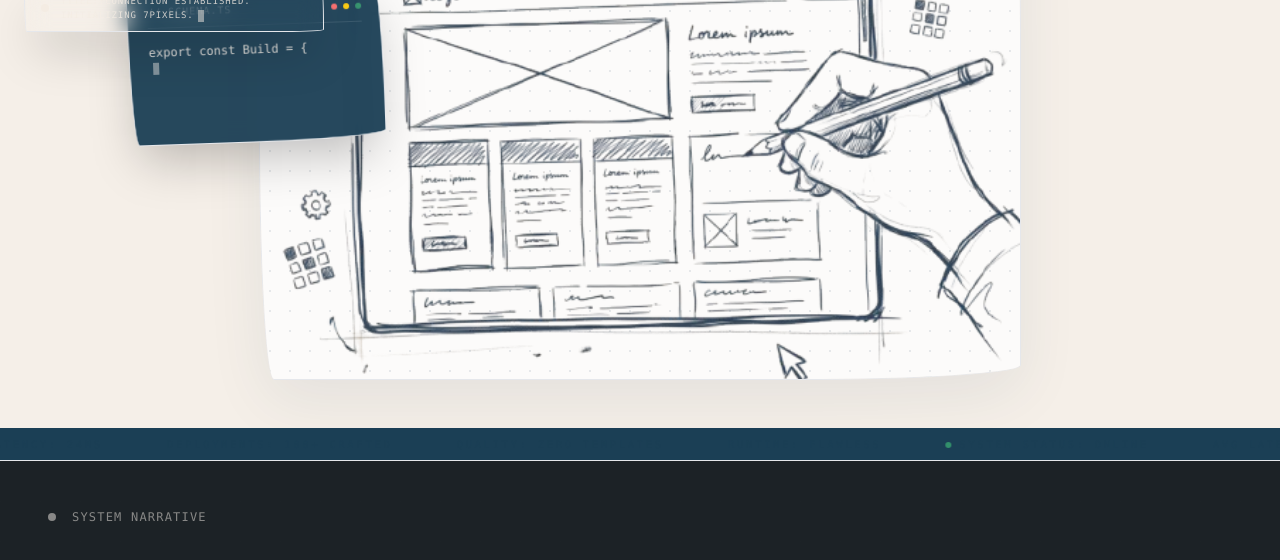
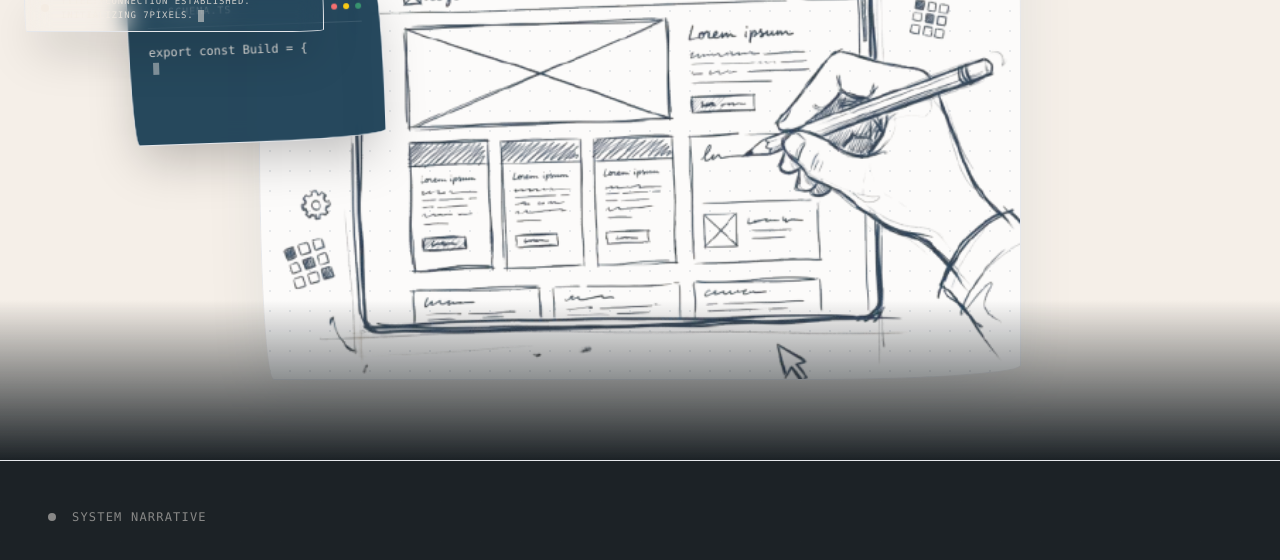
Before and after one commit to 7pixels-xyz/7pixels-main-website, a Next.js app: page / in a window 1280 px wide. Shown: the part 744-1304 px from the top of the page. Built offline with nearby package versions, Linux system fonts and the light colour scheme; a web font is replaced by a local one.

Commit message:
feat(ui): stripped legacy marquee component and mapped a seamless linear gradient bridging the hero component natively into the dark mode manifesto container

```diff
--- a/src/components/Hero.tsx
+++ b/src/components/Hero.tsx
@@ -284,30 +284,8 @@ export default function Hero() {
                 </div>
             </div>
 
-            {/* Marquee System Status Trust Bar */}
-            <div className="absolute bottom-0 left-0 w-full h-8 bg-[#1b3f55] border-t border-brandBlue flex items-center overflow-hidden z-40">
-                <motion.div
-                    className="flex whitespace-nowrap text-cream/80 font-mono text-[10px] uppercase tracking-[0.3em]"
-                    animate={{ x: ["0%", "-50%"] }}
-                    transition={{ repeat: Infinity, ease: "linear", duration: 25 }}
-                >
-                    <div className="flex gap-16 px-8 items-center">
-                        <span className="flex items-center gap-2"><div className="w-1.5 h-1.5 bg-green-400 rounded-full animate-pulse"></div> SYSTEM STATUS: ONLINE</span>
-                        <span>AVG LATENCY: 24ms</span>
-                        <span>DEPLOYMENTS: 100+ CRAFTED</span>
-                        <span>QUALITY: ZERO TEMPLATES</span>
-                        <span>RUNTIME: FLAWLESS</span>
-                    </div>
-                    {/* Duplicate for seamless infinite loop */}
-                    <div className="flex gap-16 px-8 items-center">
-                        <span className="flex items-center gap-2"><div className="w-1.5 h-1.5 bg-green-400 rounded-full animate-pulse"></div> SYSTEM STATUS: ONLINE</span>
-                        <span>AVG LATENCY: 24ms</span>
-                        <span>DEPLOYMENTS: 100+ CRAFTED</span>
-                        <span>QUALITY: ZERO TEMPLATES</span>
-                        <span>RUNTIME: FLAWLESS</span>
-                    </div>
-                </motion.div>
-            </div>
+            {/* Gradient Blend to Next Section */}
+            <div className="absolute bottom-0 left-0 w-full h-40 bg-gradient-to-b from-transparent to-[#1c2226] pointer-events-none z-40"></div>
 
         </section>
     );
```
